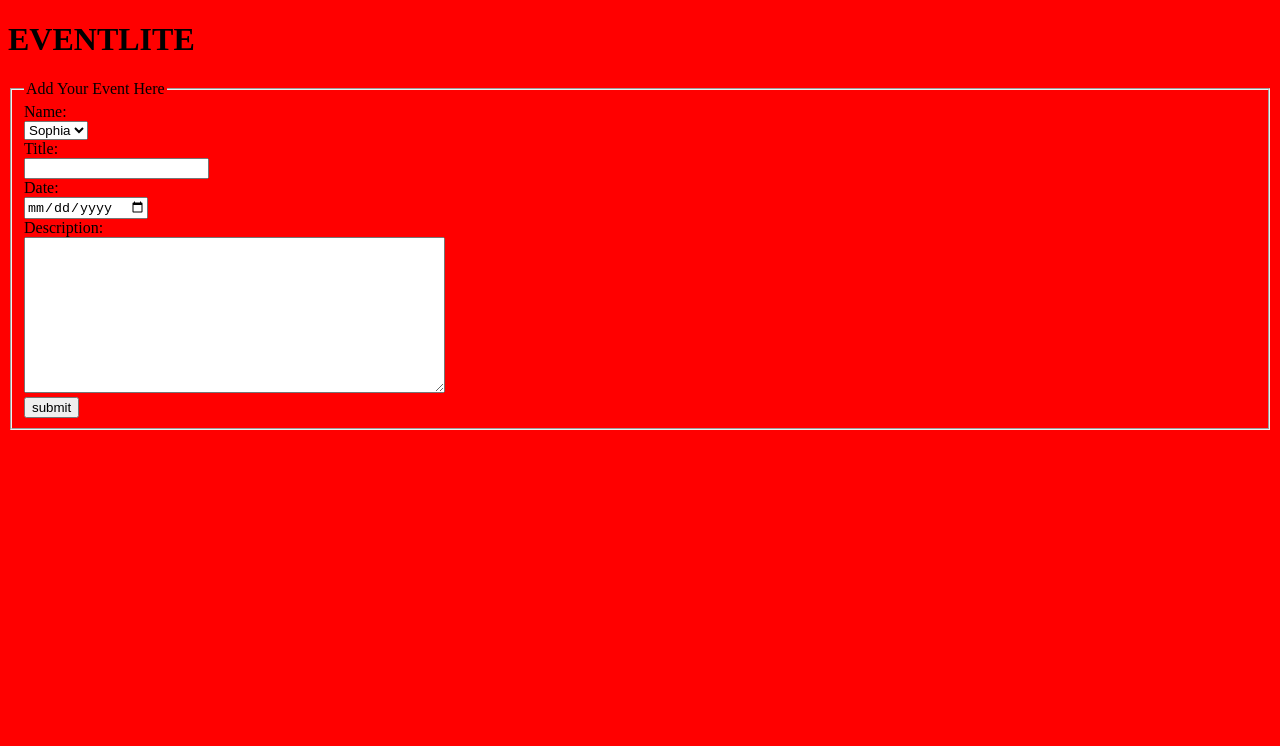
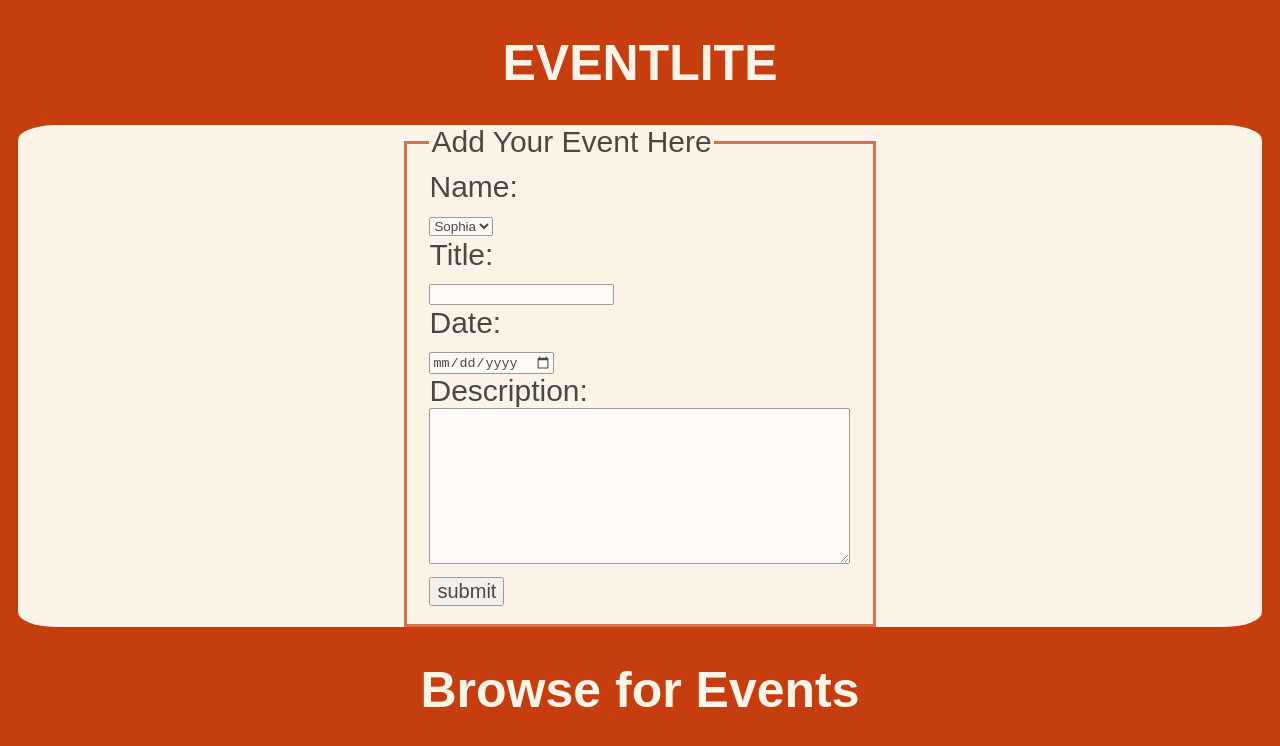
Before and after one commit to FACN3/al-Tarikh, a website: page public/index.html in a window 1280 px wide. Drawn offline with Linux system fonts and the light colour scheme; no server answers.

Commit message:
Website design Reference #2

```diff
--- a/public/css/style.css
+++ b/public/css/style.css
@@ -1,3 +1,78 @@
 body{
-  background-color: red;
+  background-color: #C63D0F;
+  font-family: sans-serif;
 }
+
+
+.head{
+	color:#FDF3E7;
+	display: flex;
+	margin: 10 auto;
+	align-self: center;
+	justify-content: center;
+	height: auto;
+	font-size: 50px;
+	font-family: sans-serif;
+}
+
+fieldset{
+	font-family: sans-serif;
+	border: solid 3px;
+	border-color: #C63D0F;
+	font-size: 30px;
+}
+
+.div1{
+	background-color: #FDF3E7;
+	font-color: black;
+	margin-right: 10px;
+	margin-left: 10px;
+	border-radius: 3%;
+}
+
+form{
+	display: flex;
+	margin: 0 auto;
+	align-self: center;
+	height: 100px;
+	opacity: 0.7;
+	width: 500px;
+	justify-content: center;
+	width: 70%;
+	height: auto;
+}
+.button{
+font-size: 20px;
+}
+
+textarea{
+	width: auto;
+}
+
+.container{
+	background-color: #FDF3E7;
+	display: flex;
+	font-size: 25px;
+	margin-top: 50px;
+	align-content: center;
+	flex-flow: column;
+	justify-content: space-between;
+	height: auto;
+	font-family: sans-serif;
+	border-radius: 3%;
+
+}
+
+.event{
+	margin-bottom: 70px;
+	margin-left: 40%;
+
+}
+
+summary{
+	text-transform: uppercase;
+	text-decoration-line: underline;
+	font-weight: bolder;
+}
+
+d
--- a/public/index.html
+++ b/public/index.html
@@ -8,12 +8,10 @@
 
 </head>
 <body>
-	<h1>EVENTLITE</h1>
+	<h1 class="head">EVENTLITE</h1>
 
 
-	<div id='container'>
-
-		<div>
+		<div class="div1">
 			<form method="POST" action="/postdata">
 				<fieldset> <legend>Add Your Event Here</legend>
 					<label>Name: </label><br>
@@ -29,12 +27,13 @@
 					<label>Title: </label><br><input type="" name="title"><br>
 					<label>Date: </label><br><input type="date" name="date"><br>
 					<label>Description: </label><br><textarea name="description" cols="50" rows="10"></textarea><br>
-				<input type="submit" value="submit">
+					<input type="submit" value="submit" class="button">
 				</fieldset>
 			</form>
 
 		</div>
-
+		<h1 class="head">Browse for Events</h1>
+		<div id='container' class="container">
 	</div>
 
 
--- a/public/js/index.js
+++ b/public/js/index.js
@@ -26,14 +26,16 @@ function getData(err, data) {
     var name = parse[i].name;
 
     var element = document.createElement('span');
+    element.className = 'event';
     var details = document.createElement('DETAILS');
     var summary = document.createElement('SUMMARY');
     details.textContent = description;
     summary.textContent = title;
     details.appendChild(summary);
 
-    element.innerHTML =  date + " " + "--->" + name;
-    document.querySelector('#container').appendChild(details);
+    element.appendChild(details);
+    element.innerHTML +=  date + " " + "--->" + name;
+
     document.querySelector('#container').appendChild(element);
 
   }
```
Also changed, not shown: src/handler.js (+4 -4 lines), 1 other file. Lines whose indentation alone changed are shown as unchanged.
